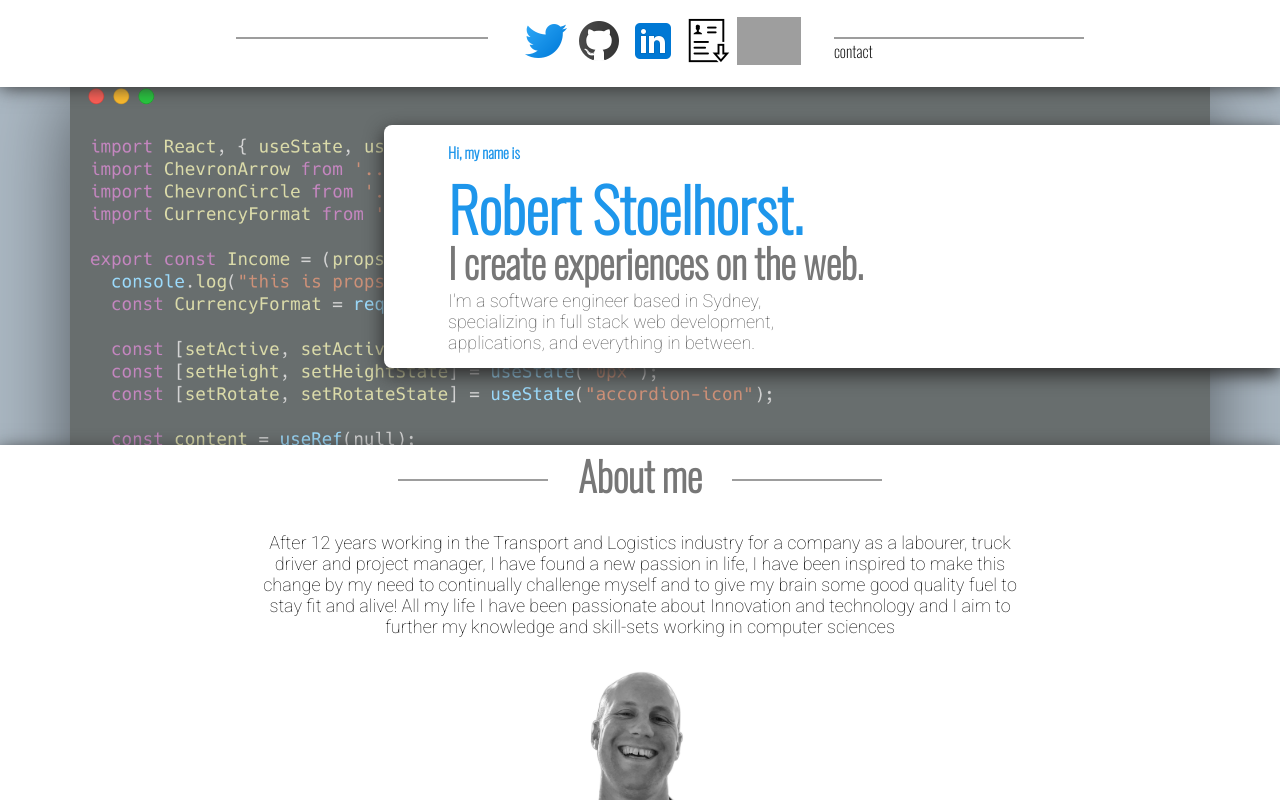
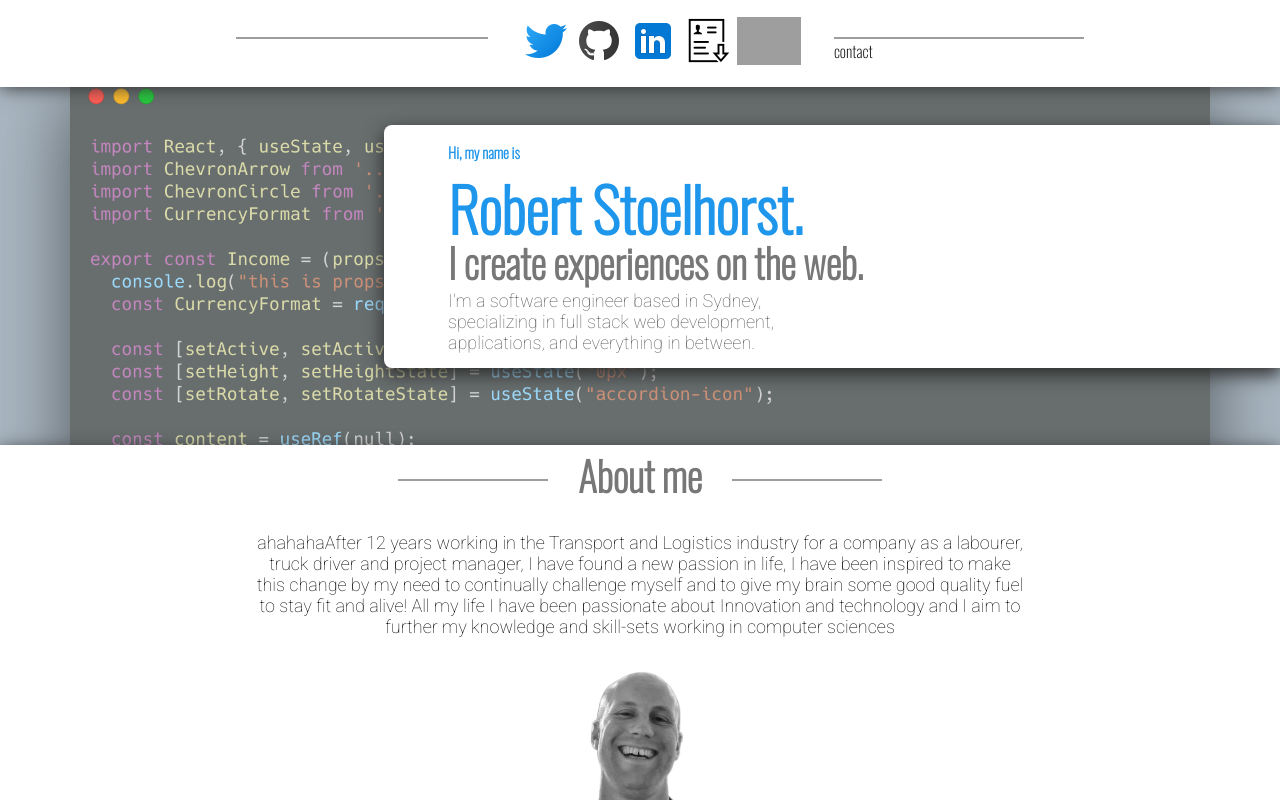
Before and after one commit to RobertStoelhorst/porfolio-website, a React (Create React App) app: page / in a window 1280 px wide. Shown: the top 800 px of the page. Built offline with nearby package versions, Linux system fonts and the light colour scheme; grey boxes are pictures that could not be loaded.

Commit message:
contionuous integration test

```diff
--- a/src/components/About.js
+++ b/src/components/About.js
@@ -4,7 +4,7 @@ export const About = () => {
     return (
         <div class="about">
             <h1 class="title">About me</h1>
-            <p>After 12 years working in the Transport and Logistics industry for a company as a labourer, truck driver and project manager,
+            <p>ahahahaAfter 12 years working in the Transport and Logistics industry for a company as a labourer, truck driver and project manager,
                I have found a new passion in life, I have been inspired to make this change by my need to continually challenge myself and to give my brain some good quality fuel to stay fit and alive!
                All my life I have been passionate about Innovation and technology and I aim to further my knowledge and skill-sets working in computer sciences</p>
             <img class="profile-pic" src={ Profile } height="280px" alt="personal profile picture" />
```
